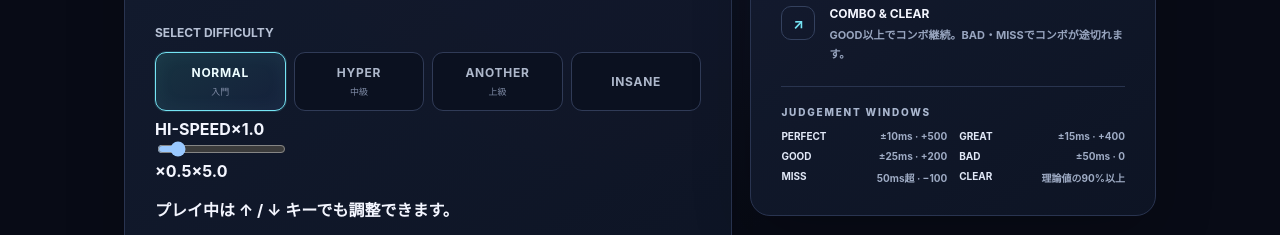
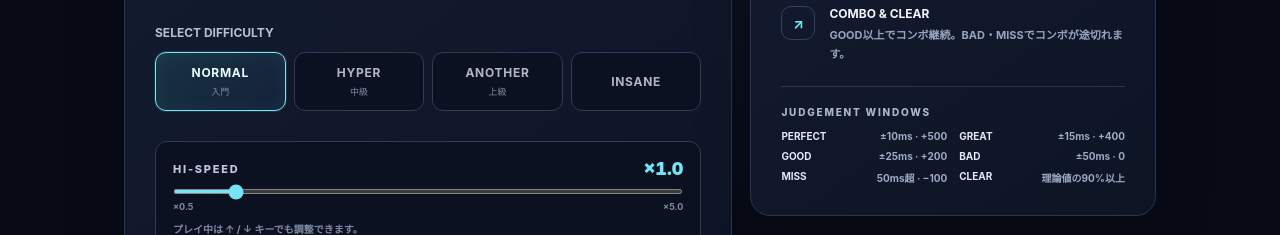
Before and after one commit to scandiumpuru/quadra-4k, a plain HTML site: page index.html in a window 1280 px wide. Shown: the part 565-800 px from the top of the page. Drawn offline with Linux system fonts and the light colour scheme.

Commit message:
Style hi-speed control

```diff
--- a/style.css
+++ b/style.css
@@ -64,3 +64,12 @@ h1{font-size:clamp(34px,6vw,62px);line-height:1.08;letter-spacing:-.045em;margin
 .result-actions .primary{border:0;background:linear-gradient(100deg,#68d8ec,#9a9df9);color:#08111e}
 @media(max-width:760px){#selectScreen{padding-top:24px}.brand{margin-bottom:38px}.content-grid{grid-template-columns:1fr}.cover{width:112px}.track{gap:16px}.panel{padding:20px}.footer{margin-bottom:14px}}
 @media(max-width:390px){.difficulties{gap:5px}.diff-btn{padding:10px 3px}.diff-btn strong{font-size:10px}.cover{width:94px}.track-title{font-size:21px}.rules{grid-template-columns:1fr}}
+
+
+.speed-control{margin-top:22px;padding:16px 17px 13px;border:1px solid #303b57;border-radius:12px;background:#0b1120}
+.speed-heading{display:flex;align-items:center;justify-content:space-between;margin-bottom:10px}
+.speed-heading label{font-size:11px;font-weight:850;letter-spacing:.16em;color:#b9c7df}
+.speed-heading output{font-size:18px;font-weight:900;font-variant-numeric:tabular-nums;color:var(--cyan)}
+#speedSlider{display:block;width:100%;height:5px;margin:0;accent-color:#75e4f4;cursor:pointer}
+.speed-range{display:flex;justify-content:space-between;margin-top:7px;color:#7f8ba5;font-size:9px}
+.speed-control p{margin:9px 0 0;color:#7f8ba5;font-size:10px}
```
